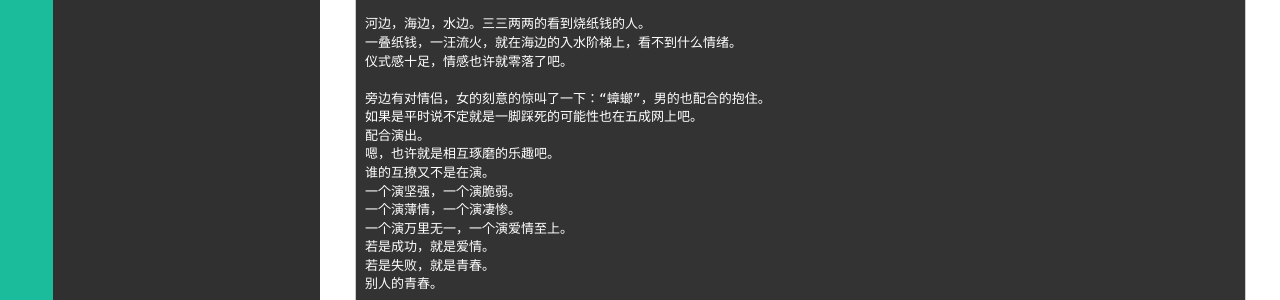
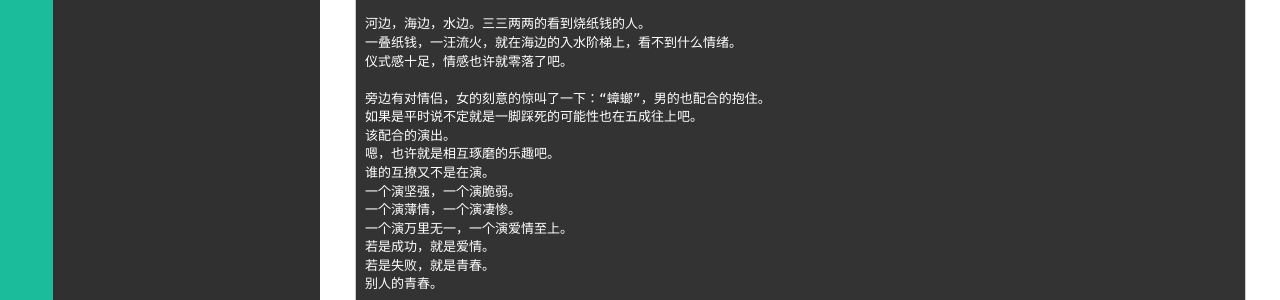
Before and after one commit to darklost/darklost.github.io, a Jekyll site: the page built from _posts/随笔/2018-04-07-travels.md, in a window 1280 px wide. Shown: the part 2763-3063 px from the top of the page. Built offline with Jekyll 4.4.1, drawn with Linux system fonts in a browser that asks for light colours.

Commit message:
修改博客

```diff
--- a/_posts/随笔/2018-04-07-travels.md
+++ b/_posts/随笔/2018-04-07-travels.md
@@ -69,8 +69,8 @@ music-id: 32272627
 仪式感十足，情感也许就零落了吧。
 
 旁边有对情侣，女的刻意的惊叫了一下：“蟑螂”，男的也配合的抱住。
-如果是平时说不定就是一脚踩死的可能性也在五成网上吧。
-配合演出。
+如果是平时说不定就是一脚踩死的可能性也在五成往上吧。
+该配合的演出。
 嗯，也许就是相互琢磨的乐趣吧。
 谁的互撩又不是在演。
 一个演坚强，一个演脆弱。
```
